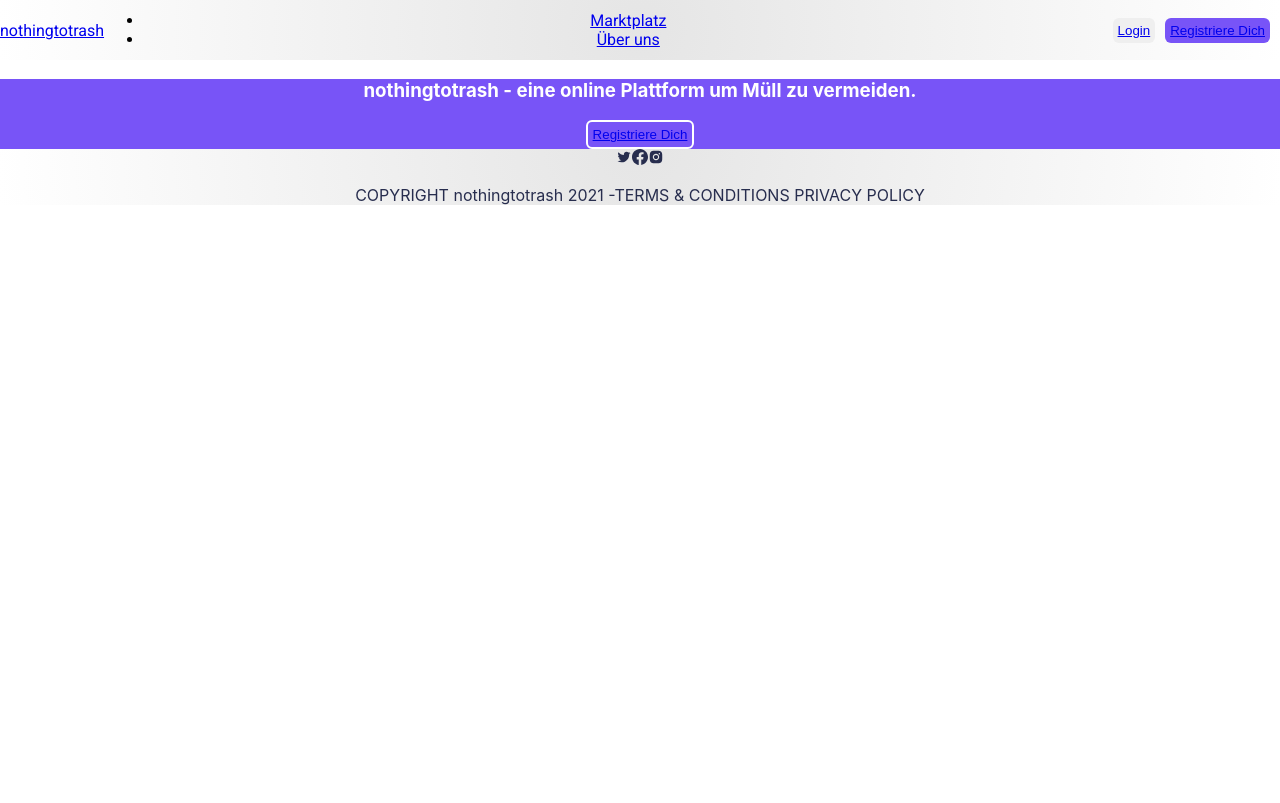
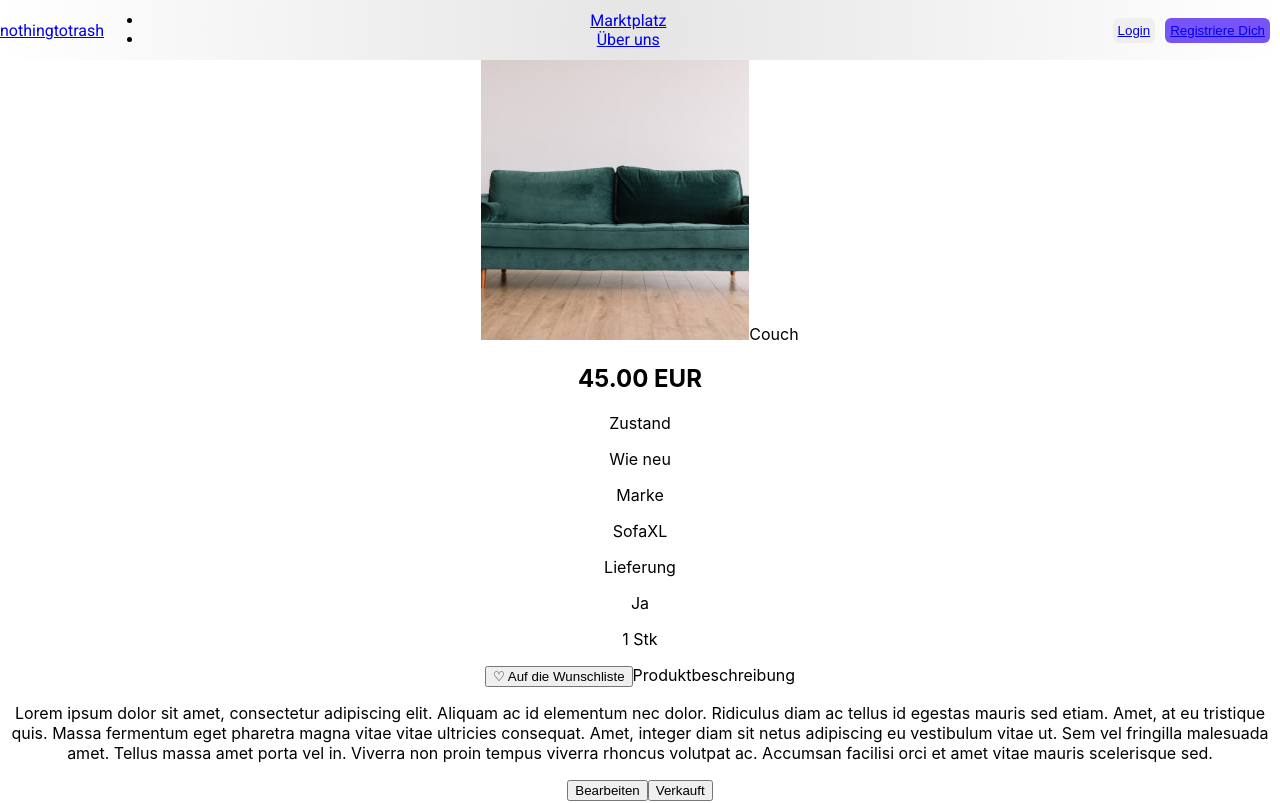
Before and after one commit to StephanPagel/nothing_to_trash, a React (Create React App) app in the folder frontend/: page /product_details in a window 1280 px wide. Shown: the top 803 px of the page. Built offline with nearby package versions, Linux system fonts and the light colour scheme.

Commit message:
jsx alreadySold productDetails wishList

```diff
--- a/frontend/src/components/ProductCard.jsx
+++ b/frontend/src/components/ProductCard.jsx
@@ -1,7 +1,7 @@
 import "./productCard.scss"
 import chair from '../images/marketplace_chair.jpg'
 
-export default function Product_card() {
+export default function ProductCard() {
     return (
         <div className="product-card">
             <img src={chair} alt="product" />
--- a/frontend/src/pages/alreadySold.jsx
+++ b/frontend/src/pages/alreadySold.jsx
@@ -1,9 +1,17 @@
+import ProductCard from "../components/ProductCard";
+import Searchbar from "../components/Searchbar";
+import Sidebar from "../components/Sidebar";
 import "./already_sold.scss"
 
 const alreadySold = () => {
-    return (<div>
-
-    </div>);
+    return (
+      <div>
+        <h1>Mit diesen Artikeln konnten wir schon Müll vermeiden</h1>
+        <Searchbar />
+        <Sidebar />
+        <ProductCard />
+      </div>
+    );
 }
 
 export default alreadySold;
--- a/frontend/src/pages/productDetail.jsx
+++ b/frontend/src/pages/productDetail.jsx
@@ -1,9 +1,35 @@
 import "./product_detail.scss"
+import sofa from '../images/marketplace_sofa.jpg'
 
 const productDetail = () => {
-    return (<div>
-
-    </div>);
+    return (
+      <div>
+        <img src={sofa} alt="product" />
+        <span>Couch</span>
+        <h2>45.00 EUR</h2>
+        <p>Zustand</p>
+        <p>Wie neu</p>
+        <p>Marke</p>
+        <p>SofaXL</p>
+        <p>Lieferung</p>
+        <p>Ja</p>
+        <p>1 Stk</p>
+        <button>♡ Auf die Wunschliste</button>
+        <span>Produktbeschreibung</span>
+        <p>
+          Lorem ipsum dolor sit amet, consectetur adipiscing elit. Aliquam ac id
+          elementum nec dolor. Ridiculus diam ac tellus id egestas mauris sed
+          etiam. Amet, at eu tristique quis. Massa fermentum eget pharetra magna
+          vitae vitae ultricies consequat. Amet, integer diam sit netus
+          adipiscing eu vestibulum vitae ut. Sem vel fringilla malesuada amet.
+          Tellus massa amet porta vel in. Viverra non proin tempus viverra
+          rhoncus volutpat ac. Accumsan facilisi orci et amet vitae mauris
+          scelerisque sed.
+        </p>
+        <button>Bearbeiten</button>
+        <button>Verkauft</button>
+      </div>
+    );
 }
 
 export default productDetail;
--- a/frontend/src/pages/wishlist.jsx
+++ b/frontend/src/pages/wishlist.jsx
@@ -1,11 +1,15 @@
+import ProductCard from '../components/ProductCard';
 import Searchbar from '../components/Searchbar'
+import Sidebar from '../components/Sidebar';
 import "./wishlist.scss"
 
 export default function wishlist() {
     return (
-        <div className="wishlist">
-            <Searchbar />
-            wishlist
-        </div>
-    )
+      <div className="wishlist">
+        <h1>Diese Artikel hättest du gerne</h1>
+        <Searchbar />
+        <Sidebar />
+        <ProductCard />
+      </div>
+    );
 }
```
